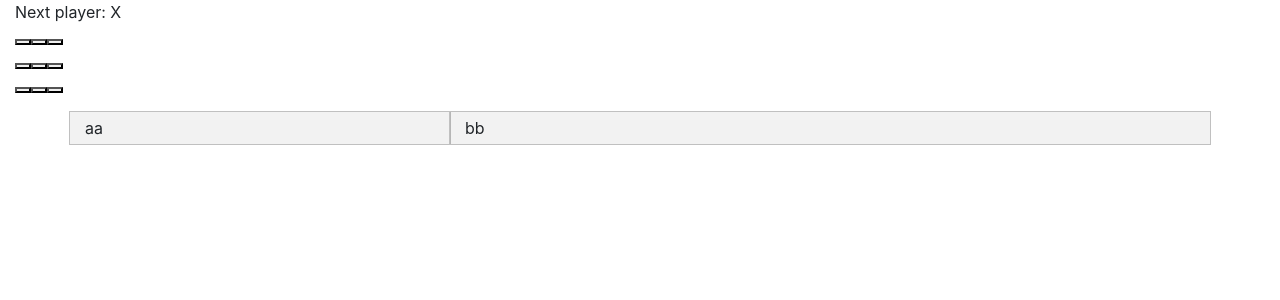
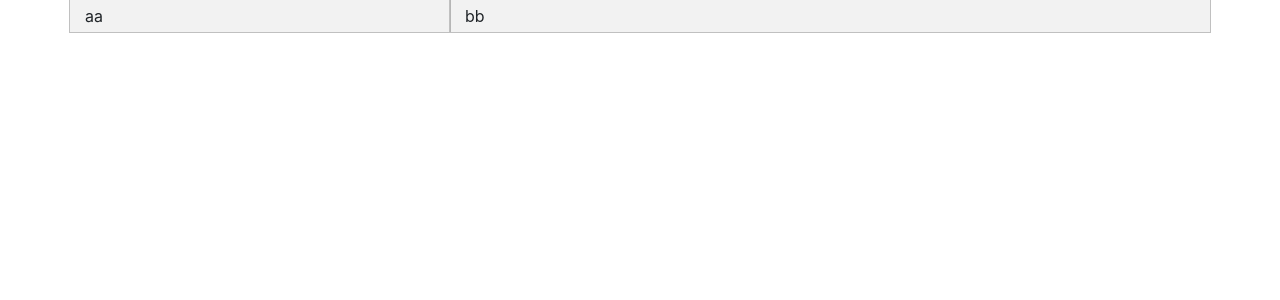
Before and after one commit to springcome/uo, a React (Create React App) app in the folder frontend/: page / in a window 1280 px wide. Shown: the top 300 px of the page. Built offline with nearby package versions, Linux system fonts and the light colour scheme.

Commit message:
테스트 게임 파일 삭제

```diff
--- a/frontend/src/App.js
+++ b/frontend/src/App.js
@@ -1,5 +1,4 @@
 import React from 'react';
-import Game from './tictactoe/Game';
 import GridSystem from "./drafts/GridSystem";
 
 import "bootstrap/dist/css/bootstrap.css";
@@ -7,7 +6,6 @@ import "bootstrap/dist/css/bootstrap.css";
 function App() {
   return (
 		<div className="container-fluid">
-			<Game />
 			<GridSystem />
 		</div>
   );
--- a/frontend/src/tictactoe/Board.js
+++ /dev/null
@@ -1,86 +0,0 @@
-import React from 'react';
-import Square from './Square';
-
-class Board extends React.Component {
-    constructor(props) {
-        super(props);
-        this.state = {
-            squares: Array(9).fill(null),
-            xIsNext: true,
-        };
-    }
-
-    handlerClick(i) {
-        const squares = this.state.squares.slice();
-
-        if (this.calculateWinner(squares) || squares[i]) {
-            return;
-        }
-
-        squares[i] = this.state.xIsNext ? "X" : "O";
-        this.setState({
-            squares: squares,
-            xIsNext: !this.state.xIsNext,
-        });
-    }
-
-    renderSquare(i) {
-        return <Square
-                    value={this.state.squares[i]}
-                    onClick={() => this.handlerClick(i)} />
-    }
-
-    calculateWinner(squares) {
-        const lines = [
-            [0, 1, 2],
-            [3, 4, 5],
-            [6, 7, 8],
-            [0, 3, 6],
-            [1, 4, 7],
-            [2, 5, 8],
-            [0, 4, 8],
-            [2, 4, 6],
-        ];
-        for (let i = 0; i < lines.length; i++) {
-            const [a, b, c] = lines[i];
-            if (squares[a] && squares[a] === squares[b] && squares[a] === squares[c]) {
-              return squares[a];
-            }
-          }
-        return null;
-    }
-
-    render() {
-        const winner = this.calculateWinner(this.state.squares);
-        let status;
-        if (winner) {
-            status = "Winner : " + winner;
-        } else {
-            status = 'Next player: ' + (this.state.xIsNext ? "X" : "O");
-        }
-
-
-        return (
-            <div>
-                <div>{status}</div>
-                <div>
-                    {this.renderSquare(0)}
-                    {this.renderSquare(1)}
-                    {this.renderSquare(2)}
-                </div>
-                <div>
-                    {this.renderSquare(3)}
-                    {this.renderSquare(4)}
-                    {this.renderSquare(5)}
-                </div>
-                <div>
-                    {this.renderSquare(6)}
-                    {this.renderSquare(7)}
-                    {this.renderSquare(8)}
-                </div>
-            </div>
-        );
-    }
-}
-
-export default Board;
--- a/frontend/src/tictactoe/Game.js
+++ /dev/null
@@ -1,20 +0,0 @@
-import React from "react";
-import Board from "./Board";
-
-class Game extends React.Component {
-    render() {
-        return (
-            <div>
-                <div>
-                    <Board />
-                </div>
-                <div>
-                    <div>{/* status */}</div>
-                    <ol>{/* TODO */}</ol>
-                </div>
-            </div>
-        );
-    }
-}
-
-export default Game;
--- a/frontend/src/tictactoe/Square.js
+++ /dev/null
@@ -1,14 +0,0 @@
-import React from 'react';
-
-class Square extends React.Component {
-    render() {
-        return (
-            <button
-                onClick={() => this.props.onClick()}>
-                {this.props.value}
-            </button>
-        );
-    }
-}
-
-export default Square;
```
